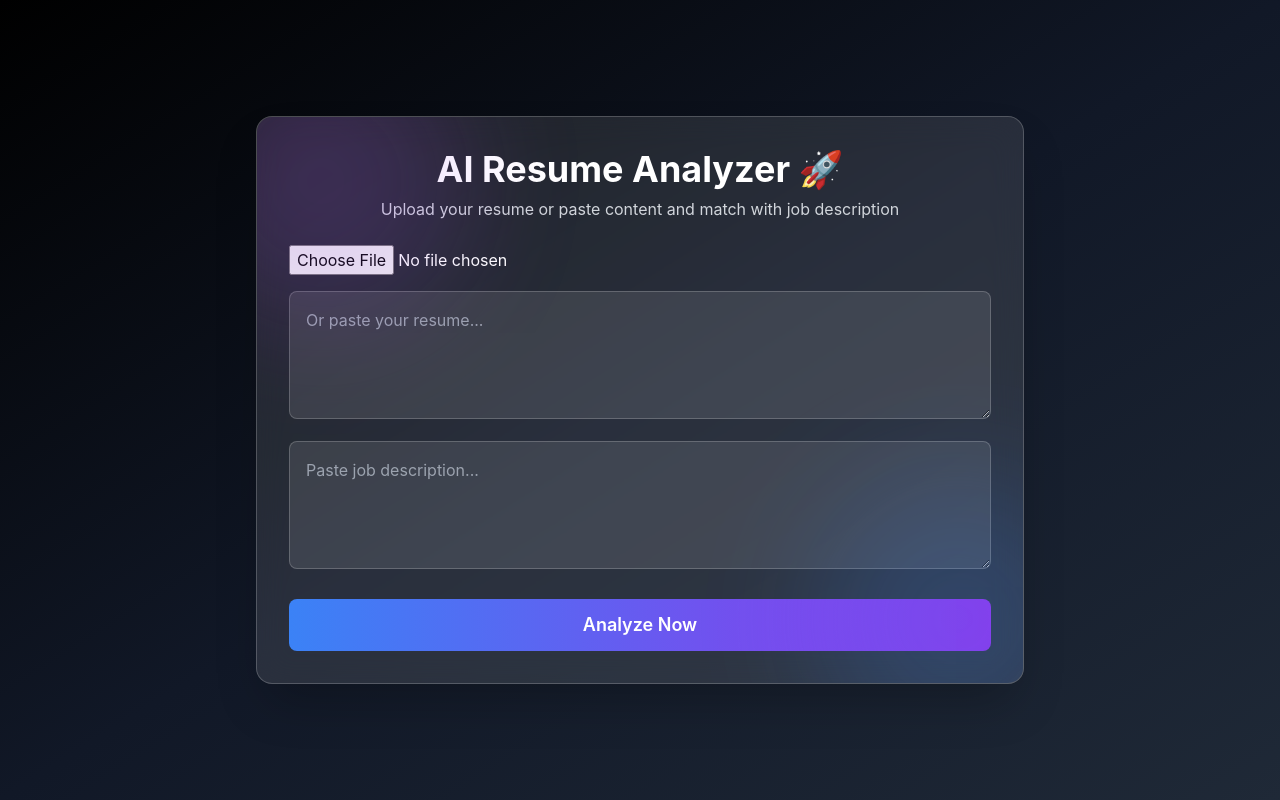
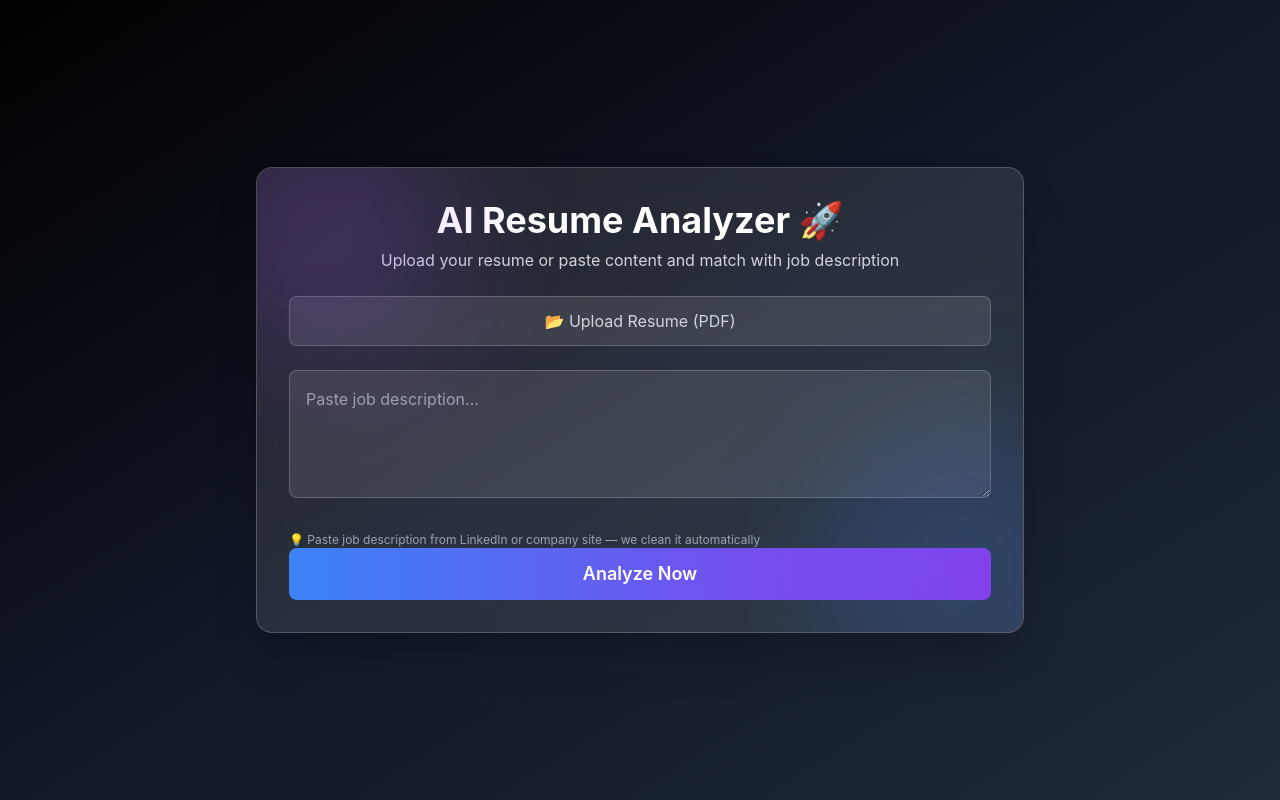
Before and after one commit to shashi-19d/AIResumeAnalyzer, a React (Vite) app in the folder ai-resume-frontend/: page / in a window 1280 px wide. Built offline with nearby package versions, Linux system fonts and the light colour scheme.

Commit message:
Added UX hint

```diff
--- a/ai-resume-frontend/src/App.jsx
+++ b/ai-resume-frontend/src/App.jsx
@@ -10,6 +10,15 @@ function App() {
   // 🔥 NEW STATES
   const [file, setFile] = useState(null);
   const [uploading, setUploading] = useState(false);
+
+  const cleanJobDescription = (text) => {
+    return text
+      .replace(/About the job/gi, "")
+      .replace(/Apply now/gi, "")
+      .replace(/\n+/g, " ")
+      .replace(/\s+/g, " ")
+      .trim();
+  };
 
   // 🔥 Score Calculation
   const calculateScore = (match = [], missing = []) => {
@@ -105,40 +114,60 @@ function App() {
         </p>
 
         {/* 📂 FILE UPLOAD */}
-        <div className="mb-4">
+        <div className="mb-6">
+
+          {/* Hidden input */}
           <input
+            id="fileUpload"
             type="file"
             accept=".pdf"
+            className="hidden"
             onChange={(e) => {
               const selectedFile = e.target.files[0];
-              setFile(selectedFile);
-              uploadResume(selectedFile);
+              if (selectedFile) {
+                setFile(selectedFile);
+                uploadResume(selectedFile);
+              }
             }}
-            className="text-white"
           />
 
+          {/* Custom Button */}
+          <label
+            htmlFor="fileUpload"
+            className="cursor-pointer flex items-center justify-center gap-3 px-4 py-3 rounded-lg
+               bg-white/10 border border-white/20 text-gray-300 hover:bg-white/20
+               transition-all duration-300"
+          >
+            📂 Upload Resume (PDF)
+          </label>
+
+          {/* Selected File Name */}
+          {file && (
+            <p className="text-sm text-green-400 mt-2">
+              ✅ {file.name}
+            </p>
+          )}
+
+          {/* Uploading State */}
           {uploading && (
-            <p className="text-blue-400 text-sm mt-2 animate-pulse">
+            <p className="text-blue-400 mt-2 animate-pulse">
               Parsing resume...
             </p>
           )}
+
         </div>
-
-        {/* Resume Input */}
-        <textarea
-          placeholder="Or paste your resume..."
-          value={resume}
-          onChange={(e) => setResume(e.target.value)}
-          className="w-full h-32 p-4 mb-4 rounded-lg bg-white/10 text-white placeholder-gray-400 border border-white/20 focus:outline-none focus:ring-2 focus:ring-blue-500"
-        />
 
         {/* Job Input */}
         <textarea
           placeholder="Paste job description..."
           value={job}
-          onChange={(e) => setJob(e.target.value)}
+          onChange={(e) => setJob(cleanJobDescription(e.target.value))}
           className="w-full h-32 p-4 mb-6 rounded-lg bg-white/10 text-white placeholder-gray-400 border border-white/20 focus:outline-none focus:ring-2 focus:ring-purple-500"
         />
+
+        <p className="text-xs text-gray-400 mt-1">
+          💡 Paste job description from LinkedIn or company site — we clean it automatically
+        </p>
 
         {/* 🔥 Analyze Button */}
         <button
```
